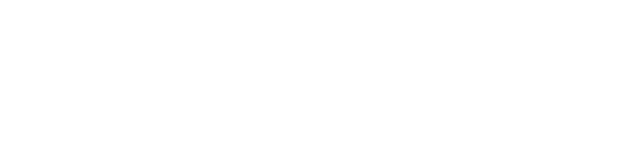
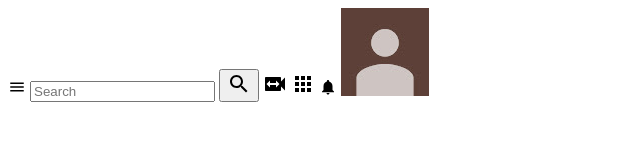
Before and after one commit to EngineerDanny/youtube_ui_clone, a plain HTML site: page index.html in a window 1280 px wide. Shown: the whole page, without its empty margins (0-640 px from the left). Drawn offline with Linux system fonts and the light colour scheme.

Commit message:
files attachments

```diff
--- a/index.html
+++ b/index.html
@@ -9,6 +9,22 @@
 
 
 <body>
+    <div class="header">
+
+        <a href="#"><img src="./images/nav-icons/menu-black-18dp.svg" alt="Menu"></a>
+        <!-- <a href="#"><img class="logo-img" src="./images/YouTube-Logo.png" alt="Youtube Logo"></a> -->
+        <input type="text" placeholder="Search">
+        <button><img src="./images/search-24px.svg" alt="Search"></button>
+        <a href="#"><img src="./images/switch_video-24px.svg" alt="Go Live"></a>
+
+        <a href="#"><img src="./images/apps-24px.svg" alt="Apps"></a>
+
+        <a href="#"><img src="./images/notifications-black-18dp.svg" alt="Notification"></a>
+
+        <a href="#"><img src="./images/user-icon.jpg" alt="User Icon"></a>
+
+    </div>
+
 
 </body>
 
--- a/style.css
+++ b/style.css
@@ -0,0 +1,27 @@
+* {
+  box-sizing: border-box;
+  margin: 0;
+  padding: 0;
+  font-family: "Open Sans", sans-serif;
+}
+
+body {
+  line-height: 1.8;
+  background-color: #fff;
+  color: #282828;
+  font-size: 15px;
+}
+
+.header {
+  display: flex;
+  justify-content: start;
+  align-items: center;
+  height: 90px;
+  width: 100%;
+}
+
+
+.header input{
+    flex: 1;
+
+}
```
Also changed, not shown: images/YouTube-Logo.png (added), images/user-icon.jpg (added), 3 other files.
